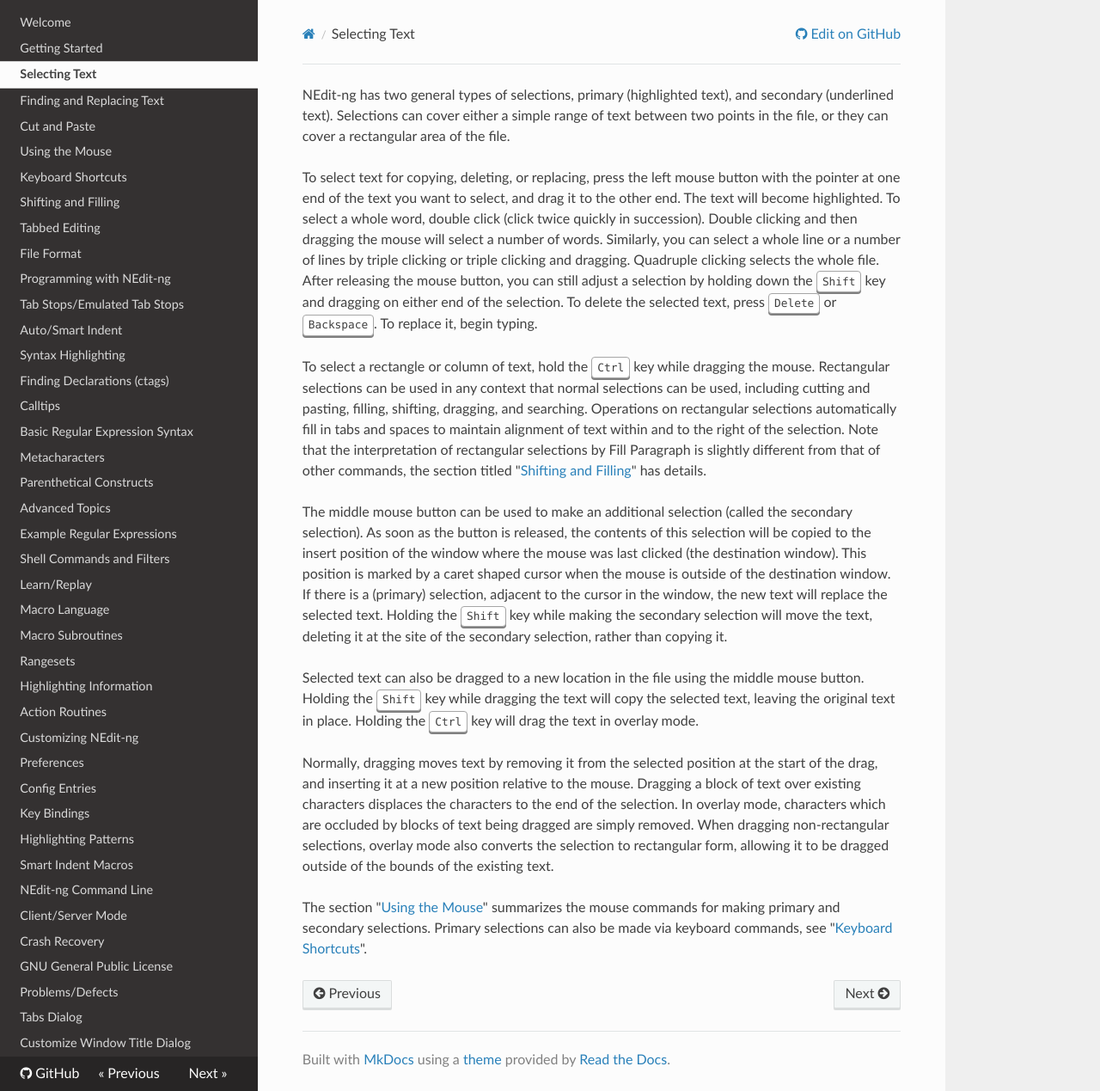
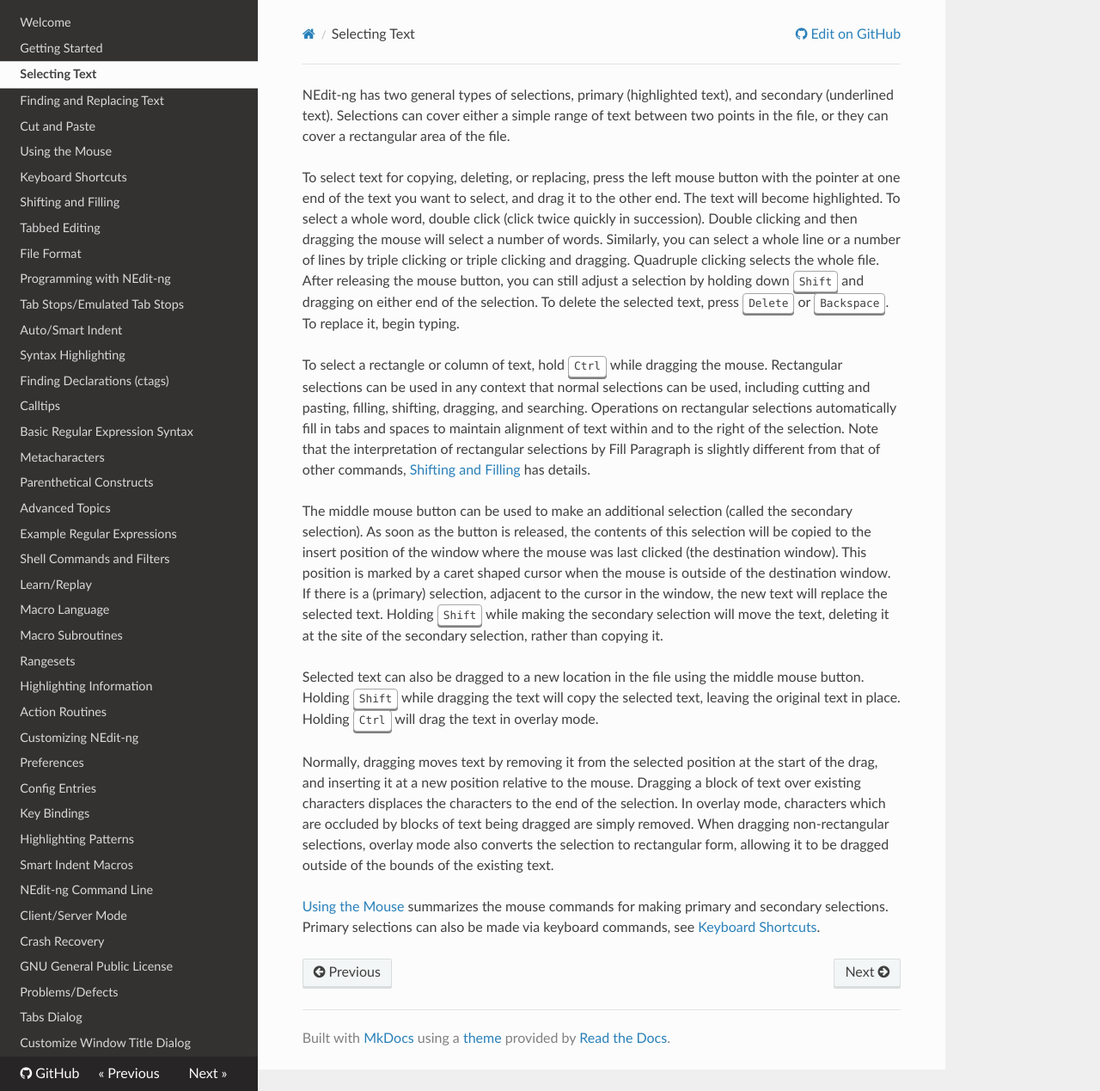
Before and after one commit to eteran/nedit-ng, an MkDocs documentation site: the page built from docs/docs/02.md, in a window 1280 px wide and 1269 px high. Shown: the whole window at 86% size. Built offline with MkDocs 1.6.1, drawn with Linux system fonts in a browser that asks for light colours; nearby versions of some CDN libraries.

Commit message:
more of the same :-)

```diff
--- a/docs/docs/02.md
+++ b/docs/docs/02.md
@@ -12,19 +12,19 @@
 Similarly, you can select a whole line or a number of lines by triple
 clicking or triple clicking and dragging. Quadruple clicking selects the
 whole file. After releasing the mouse button, you can still adjust a
-selection by holding down the <kbd>Shift</kbd> key and dragging on either end of
+selection by holding down <kbd>Shift</kbd> and dragging on either end of
 the selection. To delete the selected text, press <kbd>Delete</kbd> or <kbd>Backspace</kbd>.
 To replace it, begin typing.
 
-To select a rectangle or column of text, hold the <kbd>Ctrl</kbd> key while
+To select a rectangle or column of text, hold <kbd>Ctrl</kbd> while
 dragging the mouse. Rectangular selections can be used in any context
 that normal selections can be used, including cutting and pasting,
 filling, shifting, dragging, and searching. Operations on rectangular
 selections automatically fill in tabs and spaces to maintain alignment
 of text within and to the right of the selection. Note that the
 interpretation of rectangular selections by Fill Paragraph is slightly
-different from that of other commands, the section titled "[Shifting and
-Filling](07.md)" has details.
+different from that of other commands, [Shifting and Filling](07.md)
+has details.
 
 The middle mouse button can be used to make an additional selection
 (called the secondary selection). As soon as the button is released, the
@@ -33,14 +33,14 @@
 position is marked by a caret shaped cursor when the mouse is outside of
 the destination window. If there is a (primary) selection, adjacent to
 the cursor in the window, the new text will replace the selected text.
-Holding the <kbd>Shift</kbd> key while making the secondary selection will move the
+Holding <kbd>Shift</kbd> while making the secondary selection will move the
 text, deleting it at the site of the secondary selection, rather than
 copying it.
 
 Selected text can also be dragged to a new location in the file using
-the middle mouse button. Holding the <kbd>Shift</kbd> key while dragging the text
+the middle mouse button. Holding <kbd>Shift</kbd> while dragging the text
 will copy the selected text, leaving the original text in place. Holding
-the <kbd>Ctrl</kbd> key will drag the text in overlay mode.
+<kbd>Ctrl</kbd> will drag the text in overlay mode.
 
 Normally, dragging moves text by removing it from the selected position
 at the start of the drag, and inserting it at a new position relative to
@@ -51,6 +51,6 @@
 selection to rectangular form, allowing it to be dragged outside of the
 bounds of the existing text.
 
-The section "[Using the Mouse](05.md)" summarizes the mouse commands
+[Using the Mouse](05.md) summarizes the mouse commands
 for making primary and secondary selections. Primary selections can also
-be made via keyboard commands, see "[Keyboard Shortcuts](06.md)".
+be made via keyboard commands, see [Keyboard Shortcuts](06.md).
```
